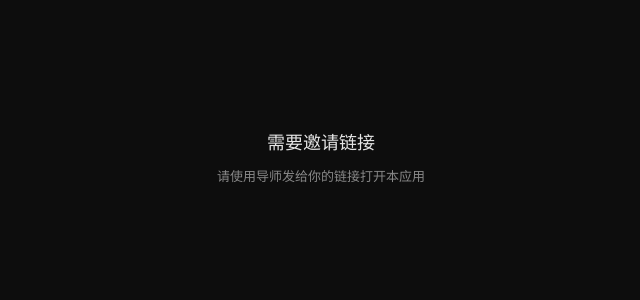
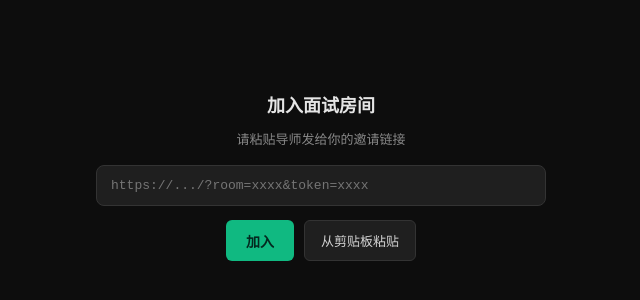
Before and after one commit to hphphpcat/glasspad, a React (Vite) app: page / in a window 1280 px wide. Shown: the part 244-544 px from the top of the page, without its empty margins (319-959 px from the left). Built offline with nearby package versions, Linux system fonts and the light colour scheme.

Commit message:
客户 App 加入入口：粘贴邀请链接（含桌面端剪贴板接口）

```diff
--- a/electron/preload.js
+++ b/electron/preload.js
@@ -1,7 +1,9 @@
-const { contextBridge, ipcRenderer } = require('electron');
+const { contextBridge, ipcRenderer, clipboard } = require('electron');
 
 contextBridge.exposeInMainWorld('electronAPI', {
   isDesktop: true,
   getFrostSupport: () => ipcRenderer.invoke('GET_FROST_SUPPORT'),
   setFrostedGlass: (enabled) => ipcRenderer.send('SET_FROSTED_GLASS', enabled),
+  // 桌面端剪贴板读取（供「粘贴邀请链接」使用）
+  readClipboardText: () => clipboard.readText(),
 });
--- a/src/App.jsx
+++ b/src/App.jsx
@@ -10,7 +10,7 @@ export default function App() {
   const [roomInput, setRoomInput] = useState(roomId);
 
   // 邀请 token（管理员建房后随链接下发；缺失则无法进入房间）
-  const [token] = useState(() => params.get('token') || '');
+  const [token, setToken] = useState(() => params.get('token') || '');
 
   const [userName, setUserName] = useState(
     () => params.get('user') || localStorage.getItem('pad_user') || 'Cstech Cat'
@@ -197,18 +197,14 @@ export default function App() {
     }
   };
 
-  // 无 token：显示空状态（客户必须通过邀请链接进入）
+  // 无 token：显示「粘贴邀请链接」入口（客户把导师发的链接粘进来即可加入）
   if (!token) {
-    return (
-      <div style={{
-        height: '100vh', display: 'flex', flexDirection: 'column',
-        alignItems: 'center', justifyContent: 'center', gap: '12px',
-        background: '#0d0d0d', color: '#e5e5e5', fontFamily: 'monospace',
-      }}>
-        <div style={{ fontSize: '18px' }}>需要邀请链接</div>
-        <div style={{ color: '#888', fontSize: '13px' }}>请使用导师发给你的链接打开本应用</div>
-      </div>
-    );
+    return <JoinGate onJoin={(room, tok, user) => {
+      setRoomId(room);
+      setRoomInput(room);
+      setToken(tok);
+      if (user) setUserName(user);
+    }} />;
   }
 
   return (
@@ -422,3 +418,116 @@ export default function App() {
     </div>
   );
 }
+
+// ── 加入入口：客户粘贴导师发的邀请链接 ──
+function JoinGate({ onJoin }) {
+  const [input, setInput] = useState('');
+  const [error, setError] = useState('');
+  const [hasClipboard, setHasClipboard] = useState(false);
+
+  // 检测剪贴板是否可用（Electron 里优先用 preload 暴露的接口）
+  useEffect(() => {
+    const electronClipboard = !!window.electronAPI?.readClipboardText;
+    const browserClipboard = typeof navigator.clipboard?.readText === 'function';
+    setHasClipboard(electronClipboard || browserClipboard);
+  }, []);
+
+  // 解析邀请链接：从中提取 room / token / user
+  const parseLink = (raw) => {
+    const s = (raw || '').trim();
+    if (!s) return null;
+    try {
+      const u = new URL(s);
+      const room = u.searchParams.get('room');
+      const token = u.searchParams.get('token');
+      const user = u.searchParams.get('user');
+      if (room && token) return { room, token, user };
+    } catch {
+      // 不是完整 URL，尝试按 room+token 纯文本解析
+      const m = s.match(/room=([^&\s]+).*token=([^&\s]+)/);
+      if (m) return { room: m[1], token: m[2], user: null };
+    }
+    return null;
+  };
+
+  const join = () => {
+    const parsed = parseLink(input);
+    if (!parsed) {
+      setError('链接无效，请粘贴完整的邀请链接');
+      return;
+    }
+    onJoin(parsed.room, parsed.token, parsed.user || 'Client');
+  };
+
+  const pasteFromClipboard = async () => {
+    try {
+      // 桌面端优先走 Electron 剪贴板接口
+      let text = '';
+      if (window.electronAPI?.readClipboardText) {
+        text = window.electronAPI.readClipboardText();
+      } else {
+        text = await navigator.clipboard.readText();
+      }
+      setInput(text);
+      const parsed = parseLink(text);
+      if (parsed) {
+        onJoin(parsed.room, parsed.token, parsed.user || 'Client');
+      } else {
+        setError('剪贴板里没有有效的邀请链接');
+      }
+    } catch {
+      setError('无法读取剪贴板，请手动粘贴');
+    }
+  };
+
+  return (
+    <div style={{
+      height: '100vh', display: 'flex', flexDirection: 'column',
+      alignItems: 'center', justifyContent: 'center', gap: '14px',
+      background: '#0d0d0d', color: '#e5e5e5', fontFamily: 'monospace',
+      padding: '20px',
+    }}>
+      <div style={{ fontSize: '18px', fontWeight: 600 }}>加入面试房间</div>
+      <div style={{ color: '#888', fontSize: '13px', textAlign: 'center', lineHeight: 1.6 }}>
+        请粘贴导师发给你的邀请链接
+      </div>
+
+      <input
+        value={input}
+        onChange={(e) => { setInput(e.target.value); setError(''); }}
+        onKeyDown={(e) => { if (e.key === 'Enter') join(); }}
+        placeholder="https://.../?room=xxxx&token=xxxx"
+        style={{
+          width: '100%', maxWidth: 420, background: '#1f1f1f', border: '1px solid #333',
+          borderRadius: '8px', color: '#e5e5e5', padding: '12px 14px', fontSize: '13px',
+          outline: 'none', fontFamily: 'monospace',
+        }}
+      />
+
+      <div style={{ display: 'flex', gap: '10px' }}>
+        <button
+          onClick={join}
+          style={{
+            background: '#10b981', color: '#04281f', border: 'none', borderRadius: '6px',
+            padding: '10px 20px', fontSize: '14px', fontWeight: 600, cursor: 'pointer',
+          }}
+        >
+          加入
+        </button>
+        {hasClipboard && (
+          <button
+            onClick={pasteFromClipboard}
+            style={{
+              background: '#1f1f1f', color: '#d4d4d4', border: '1px solid #333', borderRadius: '6px',
+              padding: '10px 16px', fontSize: '13px', cursor: 'pointer',
+            }}
+          >
+            从剪贴板粘贴
+          </button>
+        )}
+      </div>
+
+      {error && <div style={{ color: '#ef4444', fontSize: '13px' }}>{error}</div>}
+    </div>
+  );
+}
```
